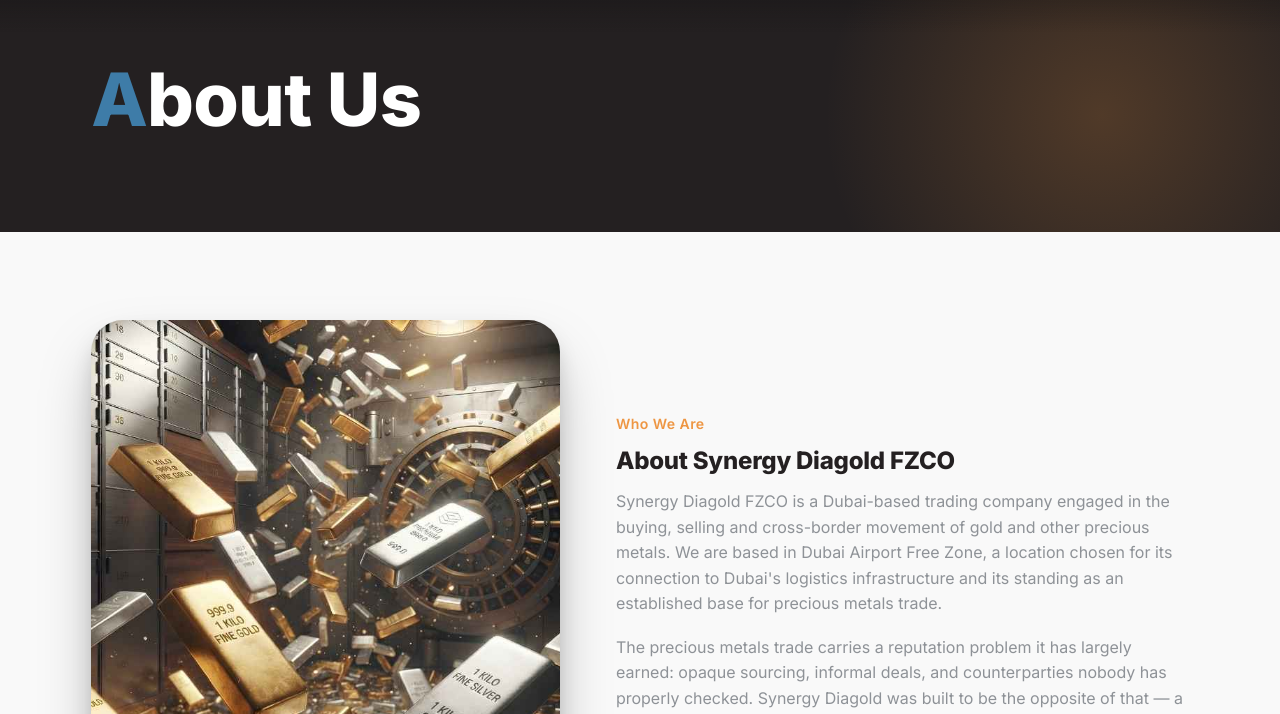
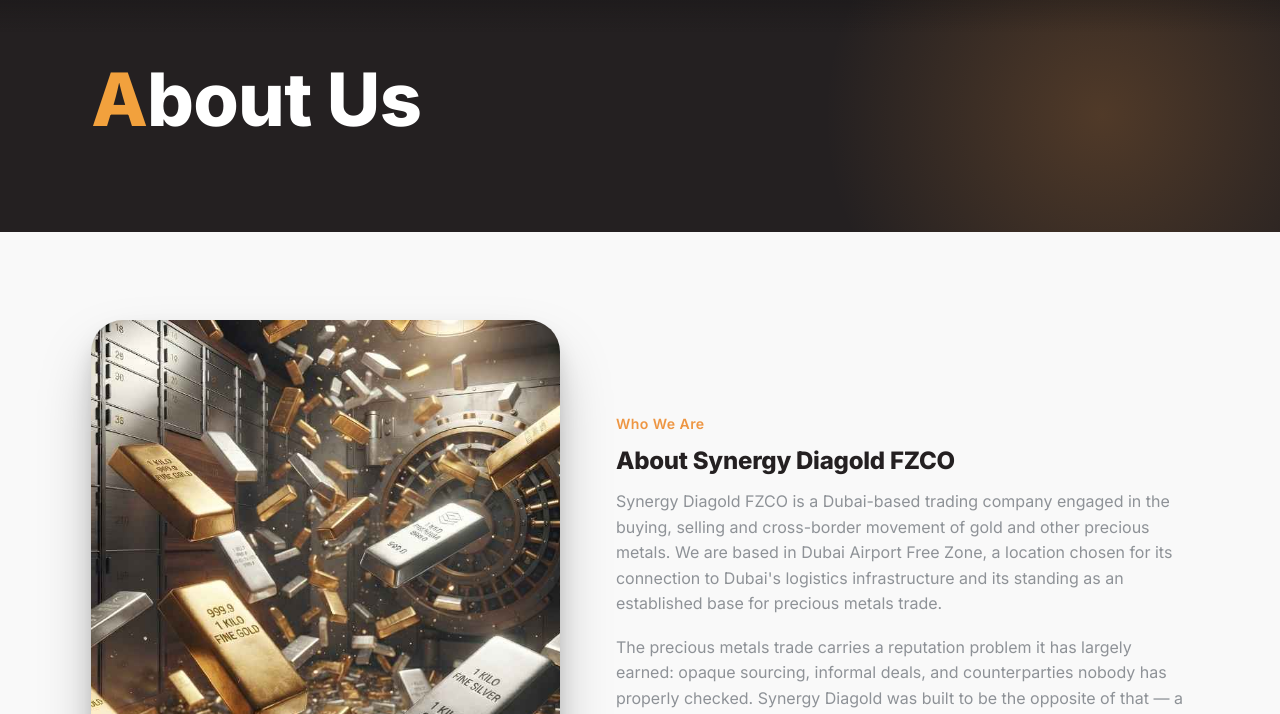
Before and after one commit to anusha-suresh21/synergy-diagold-website, a plain HTML site: page about.html in a window 1280 px wide. Shown: the part 86-800 px from the top of the page. Drawn offline with Linux system fonts and the light colour scheme.

Commit message:
Hero/page-header first-letter accent: blue -> orange #F2A13D

```diff
--- a/css/style.css
+++ b/css/style.css
@@ -1257,7 +1257,7 @@ body.nav-open { overflow: hidden; }
 
 /* ---------- Oversized page-header type ---------- */
 .page-header h1 { font-size: clamp(2.6rem, 7vw, 4.6rem); font-weight: 800; }
-.page-header .first-letter, .hero-tagline .first-letter { color: var(--indigo-light); }
+.page-header .first-letter, .hero-tagline .first-letter { color: var(--grad-start); }
 .hero-tagline .tone-soft { font-weight: 400; opacity: 0.85; }
 
 /* ---------- Footer — dark, so its white/gold text reads clearly and it
```
